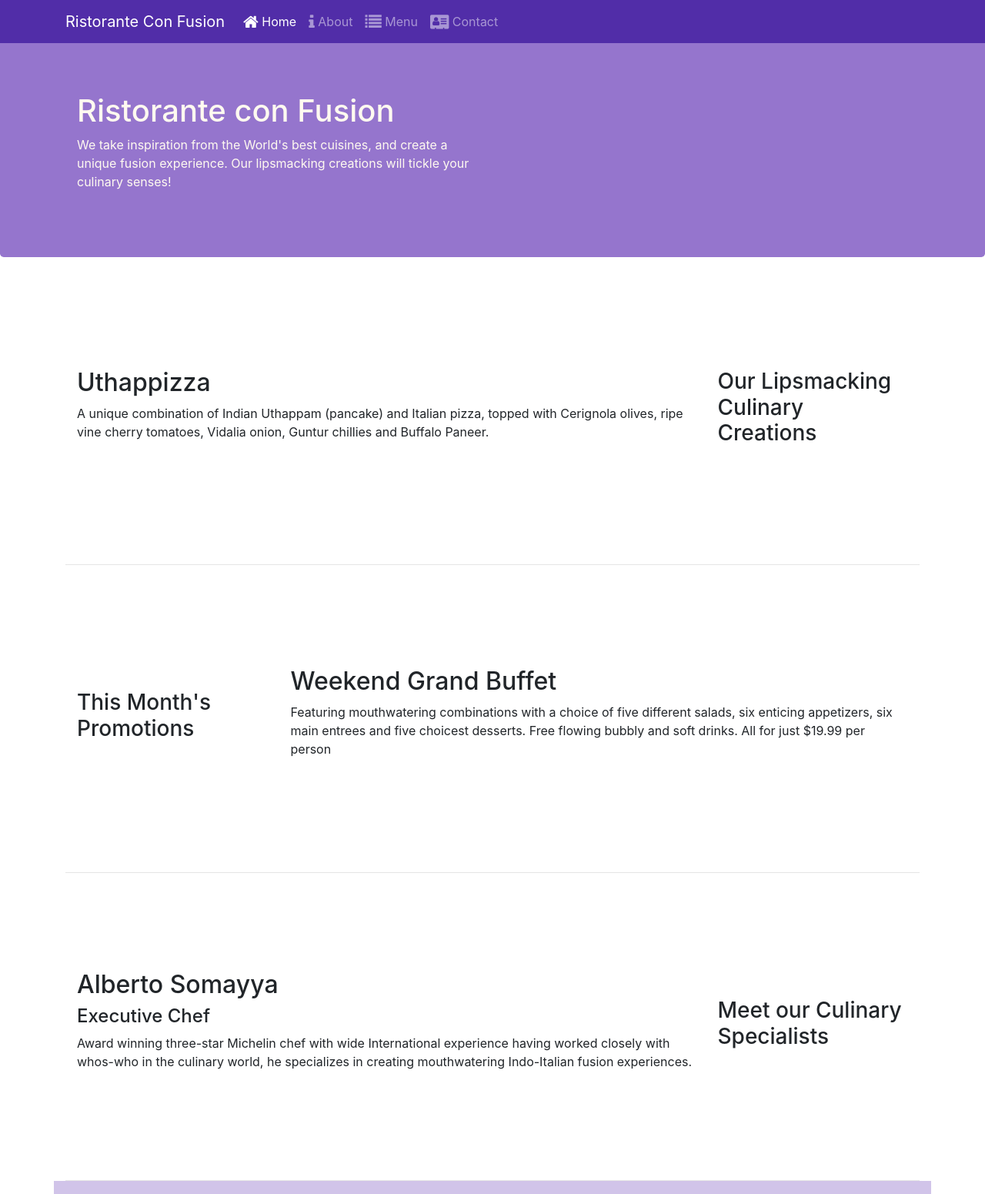
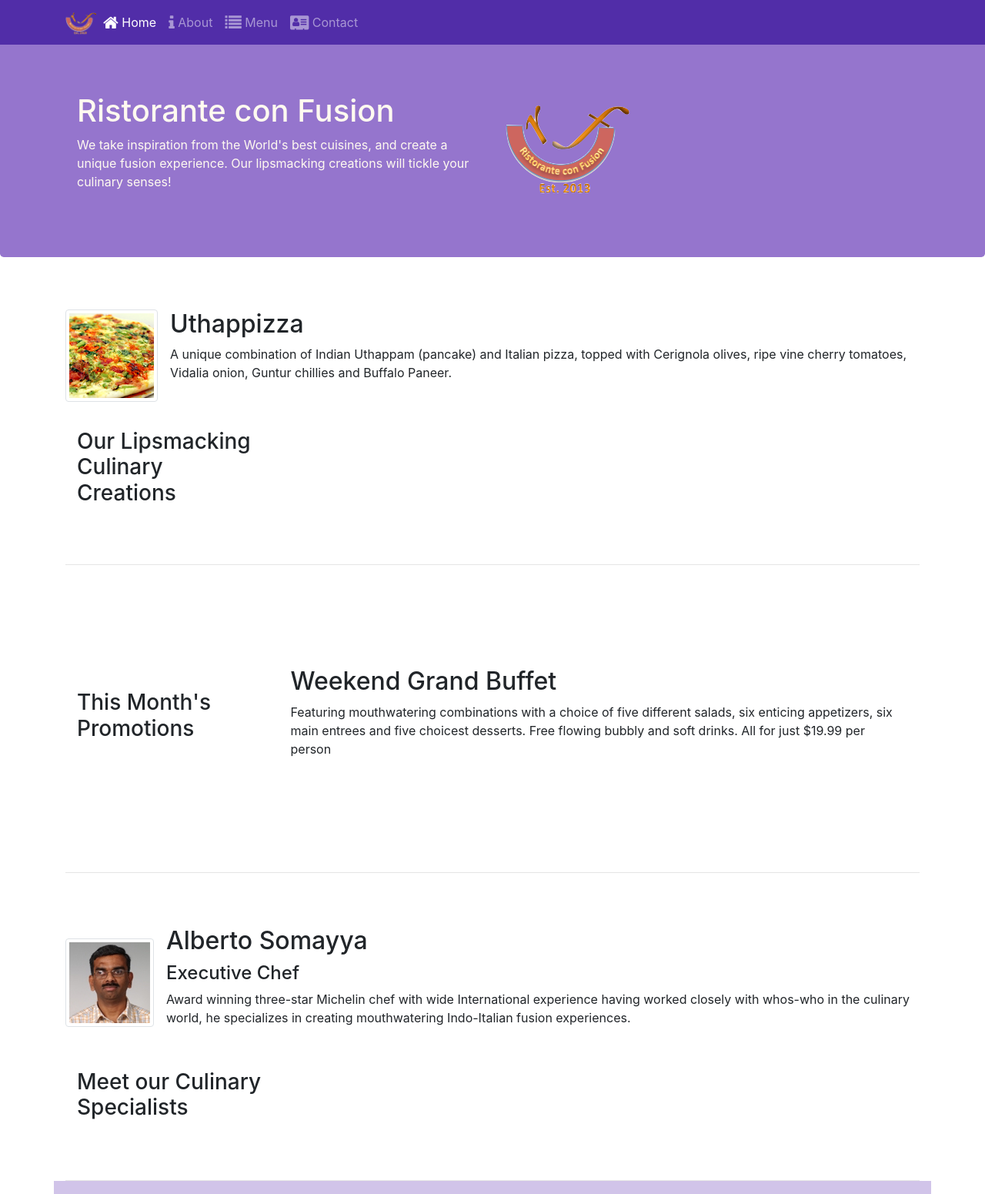
Before and after one commit to Haniver/gettingStartedWithBootstrap, a website: page index.html in a window 1280 px wide. Shown: the top 1551 px of the page at 77% size. Drawn offline with nearby package versions, Linux system fonts and the light colour scheme.

Commit message:
Images and Media

```diff
--- a/index.html
+++ b/index.html
@@ -21,12 +21,15 @@
             <button class="navbar-toggler" type="button" data-toggle="collapse" data-target="#Navbar">
                 <span class="navbar-toggler-icon"></span>
             </button>
-            <a class="navbar-brand" href="#">Ristorante Con Fusion</a>
+            <a class="navbar-brand mr-auto" href="#"><img src="img/logo.png" height="30" width="41"></a>
+            <div class="collapse navbar-collapse" id="Navbar">
                 <ul class="navbar-nav mr-auto">
                     <li class="nav-item active"><a class="nav-link" href="index.html"><span class="fa fa-home fa-lg"></span> Home</a></li>
                     <li class="nav-item"><a class="nav-link" href="aboutus.html"><span class="fa fa-info fa-lg"></span> About</a></li>
                     <li class="nav-item"><a class="nav-link" href="#"><span class="fa fa-list fa-lg"></span> Menu</a></li>
                     <li class="nav-item"><a class="nav-link" href="contactus.html"><span class="fa fa-address-card fa-lg"></span> Contact</a></li>
+                </ul>
+            </div>
          </div>
     </nav>
     <header class="jumbotron">
@@ -36,7 +39,8 @@
                     <h1>Ristorante con Fusion</h1>
                     <p>We take inspiration from the World's best cuisines, and create a unique fusion experience. Our lipsmacking creations will tickle your culinary senses!</p>
                 </div>
-                <div class="col">
+                <div class="col-12 col-sm align-self-center">
+                    <img src="img/logo.png" class="img-fluid">
                 </div>
             </div>
         </div>
@@ -47,9 +51,16 @@
             <div class="col-12 col-sm-4 col-md-3 order-sm-last">
                 <h3>Our Lipsmacking Culinary Creations</h3>
             </div>
-            <div class="col order-sm-first">
-                <h2>Uthappizza</h2>
-                <p class="d-none d-sm-block">A unique combination of Indian Uthappam (pancake) and Italian pizza, topped with Cerignola olives, ripe vine cherry tomatoes, Vidalia onion, Guntur chillies and Buffalo Paneer.</p>
+            <div class="media">
+                <img class="d-flex mr-3 img-thumbnail align-self-center"
+                        src="img/uthappizza.png" alt="Uthappizza">
+                <div class="media-body">
+                    <h2 class="mt-0">Uthappizza</h2>
+                    <p class="d-none d-sm-block">A unique combination of Indian Uthappam (pancake) and
+                        Italian pizza, topped with Cerignola olives, ripe vine
+                        cherry tomatoes, Vidalia onion, Guntur chillies and
+                        Buffalo Paneer.</p>
+                </div>
             </div>
         </div>
 
@@ -68,10 +79,18 @@
             <div class="col-12 col-sm-4 col-md-3 order-sm-last">
                 <h3>Meet our Culinary Specialists</h3>
             </div>
-            <div class="col order-sm-first">
-                <h2>Alberto Somayya</h2>
-                <h4>Executive Chef</h4>
-                <p class="d-none d-sm-block">Award winning three-star Michelin chef with wide International experience having worked closely with whos-who in the culinary world, he specializes in creating mouthwatering Indo-Italian fusion experiences. </p>
+            <div class="media">
+                <img class="d-flex mr-3 img-thumbnail align-self-center"
+                        src="img/alberto.png" alt="Alberto Somayya">
+                <div class="media-body">
+                    <h2 class="mt-0">Alberto Somayya</h2>
+                    <h4>Executive Chef</h4>
+                    <p class="d-none d-sm-block">Award winning three-star Michelin chef with wide
+                        International experience having worked closely with
+                        whos-who in the culinary world, he specializes in
+                        creating mouthwatering Indo-Italian fusion experiences.
+                        </p>
+                </div>
             </div>
         </div>
     </div>
```
Also changed, not shown: aboutus.html (+3 -2 lines), contactus.html (+3 -2 lines), img/alberto.png (added), img/buffet.png (added), img/logo.png (added), img/uthappizza.png (added), 1 other file.
